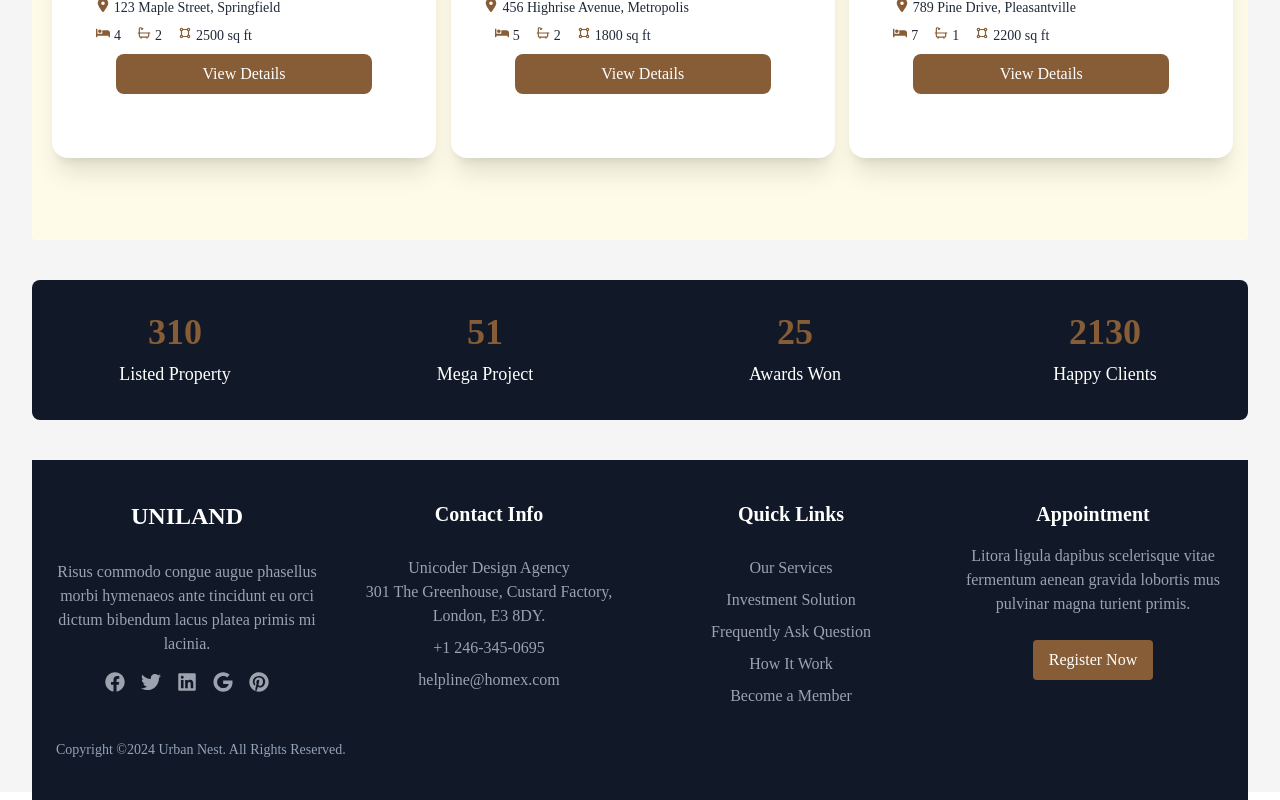
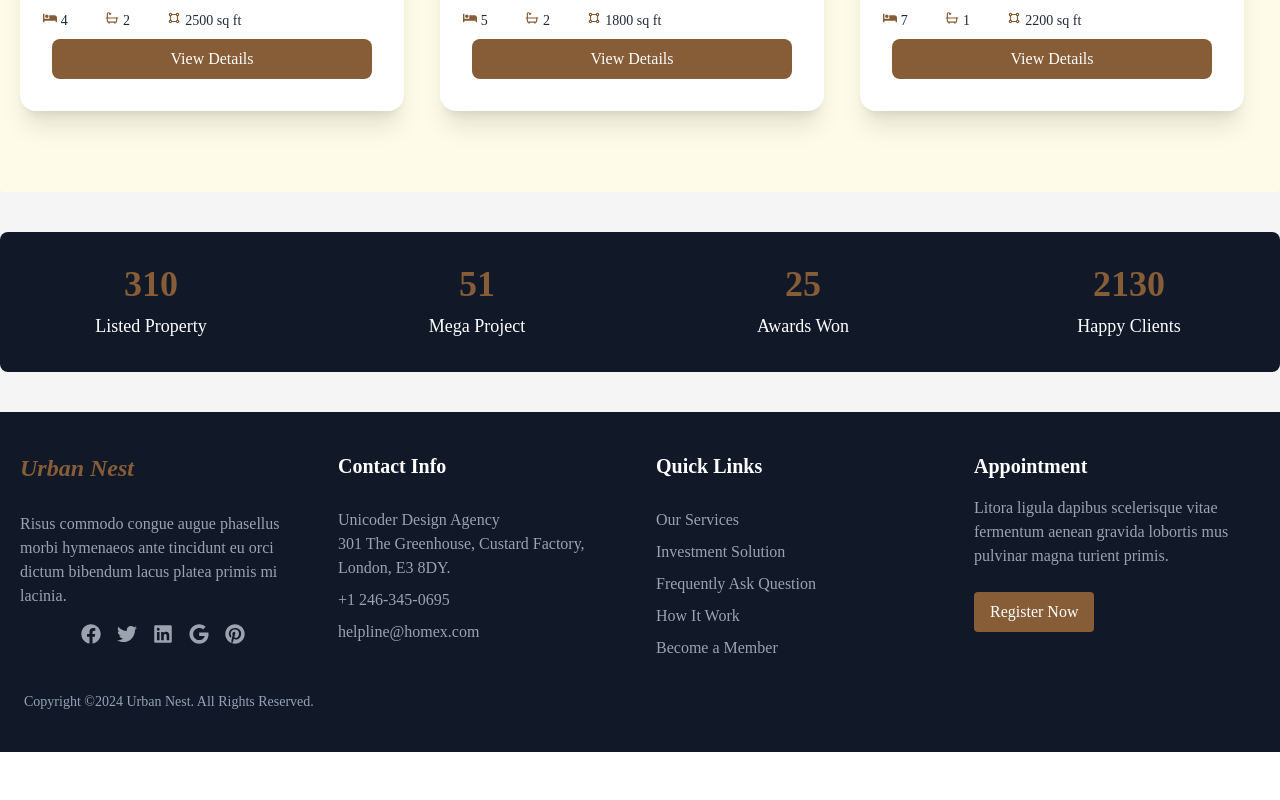
Before and after one commit to FarHan949/urban-nest, a React (Vite) app: page / in a window 1280 px wide. Shown: the part 1874-2674 px from the top of the page. After the commit the page ends 2626 px from the top, so only its background shows below. Built offline with nearby package versions, Linux system fonts and the light colour scheme; no server answers.

Commit message:
fixed width overflow issue and create authProvider

```diff
--- a/index.html
+++ b/index.html
@@ -8,6 +8,7 @@
     <style>
       body {
         background-color: whitesmoke;
+        overflow-x: hidden;
       }
     </style>
   </head>
--- a/package.json
+++ b/package.json
@@ -11,6 +11,7 @@
   },
   "dependencies": {
     "animate.css": "^4.1.1",
+    "firebase": "^11.1.0",
     "react": "^18.3.1",
     "react-dom": "^18.3.1",
     "react-icons": "^5.4.0",
--- /dev/null
+++ b/src/Provider/AuthProvider.jsx
@@ -0,0 +1,54 @@
+import { createUserWithEmailAndPassword, onAuthStateChanged, signInWithEmailAndPassword, signOut } from 'firebase/auth';
+import React, { createContext, useEffect, useState } from 'react';
+import { auth } from '../firebse/firebase';
+
+
+export  const AuthContext = createContext(null)
+
+const AuthProvider = ({children}) => {
+
+    const [user,setUser] = useState(null)
+    const [loading, setLoading] = useState(true)
+
+    const createUser =(email, password) => {
+         setLoading(true)
+         return createUserWithEmailAndPassword(auth, email, password)
+    }
+
+    const login = (email, password) => {
+        setLoading(true)
+        return signInWithEmailAndPassword(auth, email, password)
+    }
+
+    const logout = () => {
+        setLoading(true)
+        return signOut(auth)
+    }
+
+    useEffect(()=>{
+        const unsubscribe = onAuthStateChanged(auth, (currentUser) => {
+        setUser(currentUser)
+        setLoading(false)
+        })
+        return ()=> unsubscribe()
+    },[])
+
+    const authInfo = {
+        user,
+        loading,
+        login,
+        logout,
+        createUser,
+    }
+
+    return (
+        <>
+        <AuthContext.Provider value={authInfo}>
+            {children}
+        </AuthContext.Provider>
+
+        </>
+    );
+};
+
+export default AuthProvider;
--- a/src/componets/Layout/Features/Feature_01.jsx
+++ b/src/componets/Layout/Features/Feature_01.jsx
@@ -4,7 +4,7 @@ import { FaPlus } from "react-icons/fa"
 
 const Feature_01 = () => {
   return (
-    <div className='m-auto'>
+    <div className='m-auto md:ml-10'>
 
     <div className="grid grid-cols-1 md:grid-cols-8 mt-10 md:mt-20 gap-4 px-4 md:px-0 pb-20 md:pb-12 border-b-2">
     {/* Left Section */}
--- a/src/componets/Layout/Footer/Footer.jsx
+++ b/src/componets/Layout/Footer/Footer.jsx
@@ -4,11 +4,15 @@ import { FaFacebook, FaGoogle, FaTwitter, FaLinkedin, FaPinterest } from "react-
 
 const Footer = () => {
     return (
-      <footer className="bg-gray-900 text-white py-10 mt-10 -mb-10">
+      <footer className="bg-gray-900 w-full text-white py-10 mt-10 -mb-10 overflow-hidden">
         <div className="container mx-auto grid grid-cols-1 md:grid-cols-4 gap-8 px-5">
           {/* Uniland Real Estate */}
           <div>
-            <h2 className="text-2xl font-semibold mb-7">UNILAND</h2>
+            <h2 style={{
+              fontFamily: "Nunito Sans sans-serif",
+              fontStyle: "italic",
+            }}
+             className="text-2xl font-semibold mb-7 text-CoyoteBrown">Urban Nest</h2>
             <p className="text-gray-400 mb-4">
               Risus commodo congue augue phasellus morbi hymenaeos ante tincidunt
               eu orci dictum bibendum lacus platea primis mi lacinia.
--- a/src/componets/Layout/Navbar/Navbar.jsx
+++ b/src/componets/Layout/Navbar/Navbar.jsx
@@ -77,7 +77,7 @@ const Navbar = () => {
 
   return (
     <nav className=" text-white rounded-lg -m-3 bg-gradient-to-r from-LightTaupe to-LiverChestnut">
-      <div className="max-w-7xl px-4 sm:px-6 lg:px-8">
+      <div className="max-w-7xl m-auto px-10 sm:px-6 lg:px-8">
         <div className="flex justify-between items-center lg:h-28 h-20">
           {/* Logo */}
 
--- a/src/componets/Pages/Home/Home.jsx
+++ b/src/componets/Pages/Home/Home.jsx
@@ -12,7 +12,7 @@ const Home = () => {
   // console.log(houses)
 
   return (
-    <div style={{ fontFamily: "Poppins sans-serif" }} className="m-auto">
+    <div style={{ fontFamily: "Poppins sans-serif" }} className="m-auto md:max-w-7xl">
       <div className="mt-3 p-1">
         <Banner />
       </div>
--- a/src/componets/Root/Root.jsx
+++ b/src/componets/Root/Root.jsx
@@ -5,7 +5,7 @@ import Footer from '../Layout/Footer/Footer';
 
 const Root = () => {
     return (
-        <div className='w-full m-auto' style={{fontFamily: "Poppins sans-serif"}}>
+        <div style={{fontFamily: "Poppins sans-serif"}}>
             <Navbar/>
             <Outlet></Outlet>
             <Footer></Footer>
--- a/src/componets/Private/PrivateAuth.jsx
+++ b/src/componets/Routes/PrivateRoutes.jsx
@@ -1,6 +1,6 @@
 import React from 'react';
 
-const PrivateAuth = () => {
+const PrivateRoutes = () => {
     return (
         <div>
 
@@ -8,4 +8,4 @@ const PrivateAuth = () => {
     );
 };
 
-export default PrivateAuth;
+export default PrivateRoutes;
--- a/src/componets/Routes/Routes.jsx
+++ b/src/componets/Routes/Routes.jsx
@@ -38,6 +38,9 @@ const routes = createBrowserRouter([
                 path: '/agent',
                 element: <Agent/>
             },
+            // {
+            //     path: '/',
+            // }
             {
                 path: '/profile',
                 element: <Profile/>
--- a/src/firebse/firebase.js
+++ b/src/firebse/firebase.js
@@ -0,0 +1,19 @@
+// Import the functions you need from the SDKs you need
+import { initializeApp } from "firebase/app";
+import { getAuth } from "firebase/auth";
+// TODO: Add SDKs for Firebase products that you want to use
+// https://firebase.google.com/docs/web/setup#available-libraries
+
+// Your web app's Firebase configuration
+const firebaseConfig = {
+    apiKey: import.meta.env.VITE_APIKEY,
+    authDomain: import.meta.env.VITE_AUTHDOMAIN,
+    projectId: import.meta.env.VITE_PROJECTID,
+    storageBucket: import.meta.env.VITE_STORAGEBUCKET,
+    messagingSenderId: import.meta.env.VITE_MESSAGINGSENDERID,
+    appId: import.meta.env.VITE_
+};
+
+// Initialize Firebase
+const app = initializeApp(firebaseConfig);
+export const auth = getAuth(app)
--- a/src/main.jsx
+++ b/src/main.jsx
@@ -1,12 +1,14 @@
 import { StrictMode } from 'react'
 import { createRoot } from 'react-dom/client'
 import './index.css'
-import App from './App.jsx'
 import { RouterProvider } from 'react-router-dom'
 import routes from './componets/Routes/Routes.jsx'
+import AuthProvider from './Provider/AuthProvider.jsx'
 
 createRoot(document.getElementById('root')).render(
   <StrictMode>
+    <AuthProvider>
     <RouterProvider router={routes}  />
+    </AuthProvider>
   </StrictMode>,
 )
```
Also changed, not shown: 1 other file (tests, documents, lock files or other folders).
